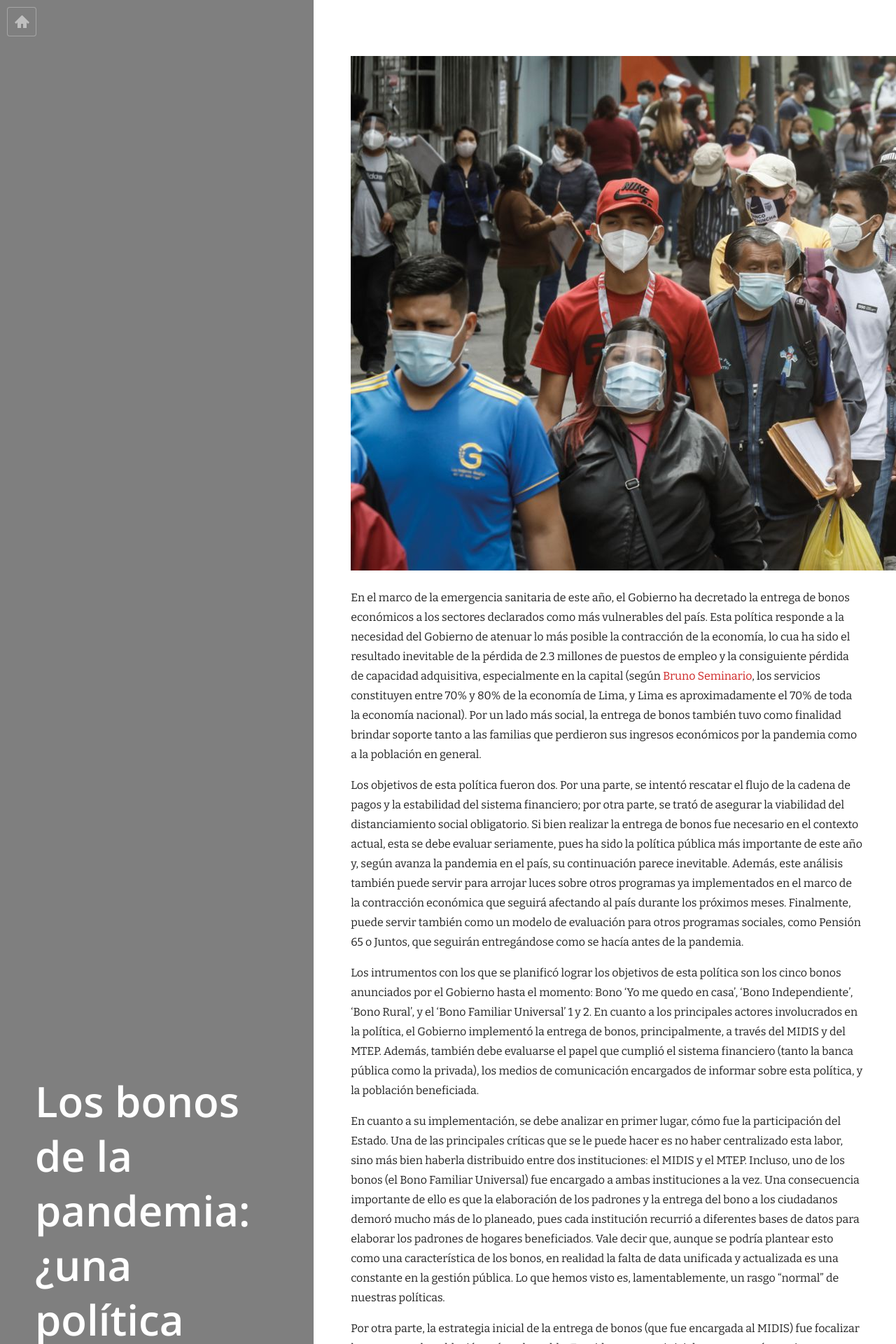
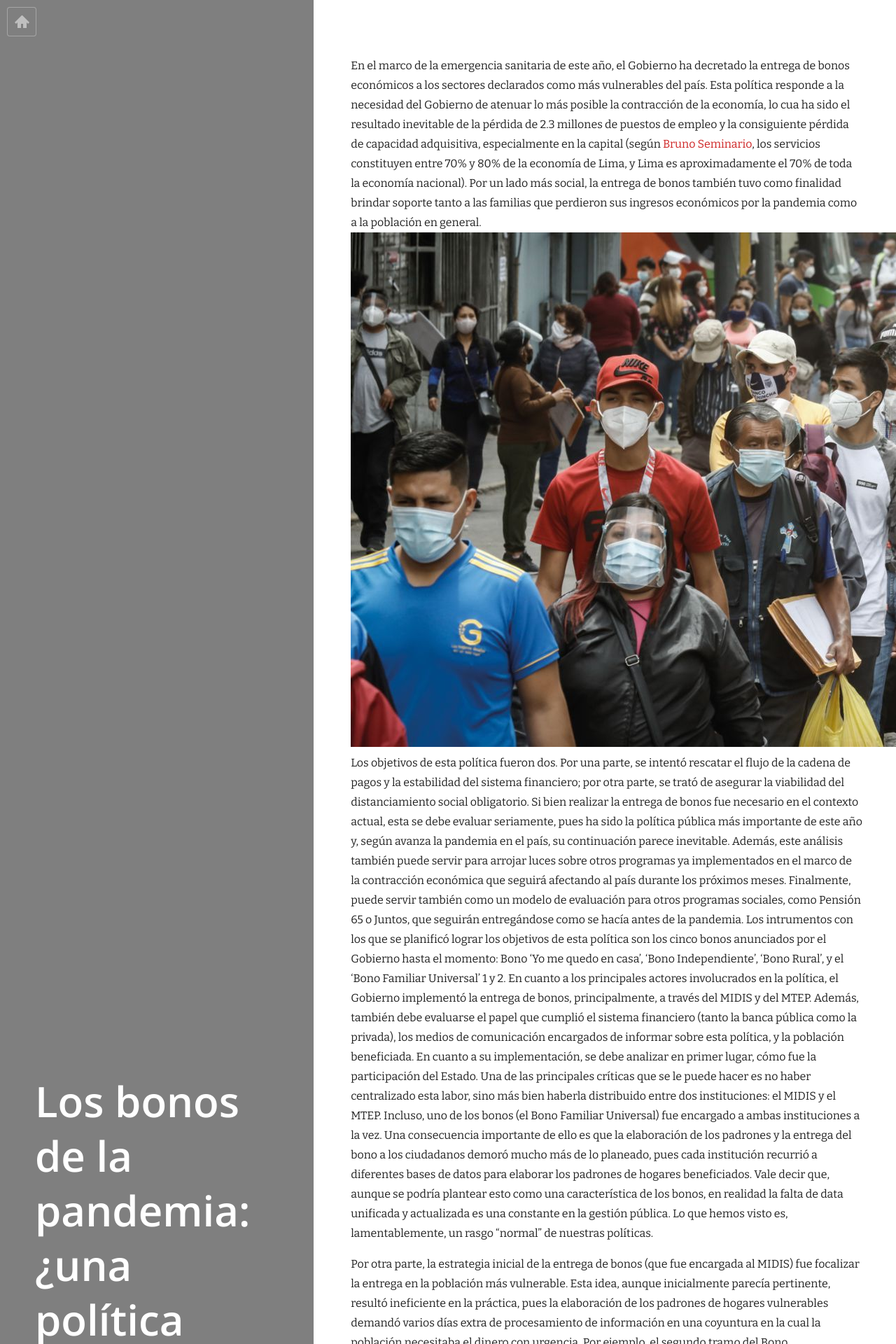
Before and after one commit to hfarfanreto/politicas_publicas, a Jekyll site: the page built from _posts/2020-11-17-welcome-to-jekyll.md, in a window 1280 px wide. Shown: the top 1920 px of the page at 70% size. Built offline with Jekyll 4.4.1, drawn with Linux system fonts in a browser that asks for light colours; nearby versions of some CDN libraries.

```diff
--- a/_posts/2014-01-08-welcome-to-jekyll.md
+++ b/_posts/2020-11-17-welcome-to-jekyll.md
@@ -3,15 +3,10 @@ layout: post
 title: "Los bonos de la pandemia: ¿una política exitosa?"
 date:   2020-11-17 16:05:30 -0500
 ---
-
+En el marco de la emergencia sanitaria de este año, el Gobierno ha decretado la entrega de bonos económicos a los sectores declarados como más vulnerables del país. Esta política responde a la necesidad del Gobierno de atenuar lo más posible la contracción de la economía, lo cua ha sido el resultado inevitable de la pérdida de 2.3 millones de puestos de empleo y la consiguiente pérdida de capacidad adquisitiva, especialmente en la capital (según [Bruno Seminario](https://ojo-publico.com/2031/bruno-seminario-esta-pandemia-cierra-el-periodo-neoliberal), los servicios constituyen entre 70% y 80% de la economía de Lima, y Lima es aproximadamente el 70% de toda la economía nacional). Por un lado más social, la entrega de bonos también tuvo como finalidad brindar soporte tanto a las familias que perdieron sus ingresos económicos por la pandemia como a la población en general.
 ![pandemia1](https://github.com/hfarfanreto/politicas_publicas/blob/main/images/pandemia1.jpg?raw=true "Fuente: La República")
-
-En el marco de la emergencia sanitaria de este año, el Gobierno ha decretado la entrega de bonos económicos a los sectores declarados como más vulnerables del país. Esta política responde a la necesidad del Gobierno de atenuar lo más posible la contracción de la economía, lo cua ha sido el resultado inevitable de la pérdida de 2.3 millones de puestos de empleo y la consiguiente pérdida de capacidad adquisitiva, especialmente en la capital (según [Bruno Seminario](https://ojo-publico.com/2031/bruno-seminario-esta-pandemia-cierra-el-periodo-neoliberal), los servicios constituyen entre 70% y 80% de la economía de Lima, y Lima es aproximadamente el 70% de toda la economía nacional). Por un lado más social, la entrega de bonos también tuvo como finalidad brindar soporte tanto a las familias que perdieron sus ingresos económicos por la pandemia como a la población en general.
-
 Los objetivos de esta política fueron dos. Por una parte, se intentó rescatar el flujo de la cadena de pagos y la estabilidad del sistema financiero; por otra parte, se trató de asegurar la viabilidad del  distanciamiento  social  obligatorio. Si bien realizar la entrega de bonos fue necesario en el contexto actual, esta se debe evaluar seriamente, pues ha sido la política pública más importante de este año y, según avanza la pandemia en el país, su continuación parece inevitable. Además, este análisis también puede servir para arrojar luces sobre otros  programas ya implementados en el marco de la contracción económica que seguirá afectando al país durante los próximos meses. Finalmente, puede servir también como un modelo de evaluación para otros programas sociales, como Pensión 65 o Juntos, que seguirán entregándose como se hacía antes de la pandemia.
-
 Los intrumentos con los que se planificó lograr los objetivos de esta política son los cinco bonos anunciados por el Gobierno hasta el momento: Bono ‘Yo me quedo en casa’, ‘Bono Independiente’, ‘Bono Rural’, y el ‘Bono Familiar Universal’ 1 y 2. En cuanto a los principales actores involucrados en la política, el Gobierno implementó la entrega de bonos, principalmente, a través del MIDIS y del MTEP. Además, también debe evaluarse el papel que cumplió el sistema financiero (tanto la banca pública como la privada), los medios de comunicación encargados de informar sobre esta política, y la población beneficiada.
-
 En cuanto a su implementación, se debe analizar en primer lugar, cómo fue la participación del Estado. Una de las principales críticas que se le puede hacer es no haber centralizado esta labor, sino más bien haberla distribuido entre dos instituciones: el MIDIS y el MTEP. Incluso, uno de los bonos (el Bono Familiar Universal) fue encargado a ambas instituciones a la vez.  Una consecuencia importante de ello es que la elaboración de los padrones y la entrega del bono a los ciudadanos demoró mucho más de lo planeado, pues cada institución recurrió a diferentes bases de datos para elaborar los padrones de hogares beneficiados. Vale decir que, aunque se podría plantear esto como una característica de los bonos, en realidad la falta de data unificada y actualizada es una constante en la gestión pública. Lo que hemos visto es, lamentablemente, un rasgo "normal" de nuestras políticas.
 
 Por otra parte, la estrategia inicial de la entrega de bonos (que fue encargada al MIDIS) fue focalizar la entrega en la población más vulnerable. Esta idea, aunque inicialmente parecía pertinente, resultó ineficiente en la práctica, pues la elaboración de los padrones de hogares vulnerables demandó varios días extra de procesamiento de información en una coyuntura en la cual la población necesitaba el dinero con urgencia. Por ejemplo, el  segundo  tramo  del  Bono  Independiente  demoró  dos  semanas  en  hacerse  efectivo  desde  su  anuncio,  el  Bono  Rural  inició  el  pago  más de un mes después de anunciarse y el Bono Familiar Universal tuvo que empezar a entregarse aún con un padrón incompleto, dos semanas después de que se firmara el decreto que urgencia que lo oficializó ([BCRP](https://www.bcrp.gob.pe/docs/Publicaciones/Reporte-Inflacion/2020/junio/reporte-de-inflacion-junio-2020.pdf), p.24). Esta demora tuvo como efecto que los miembros económicamente activos del hogar tuvieran que salir a trabajar, incumpliendo así el aislamiento social propuesto por el Gobierno. Recién tras la entrega de los tres primeros bonos (Bono ‘Yo me quedo en casa’, ‘Bono Independiente’ y ‘Bono Rural’), se decidió cambiar el enfoque de la política y priorizar la cobertura por encima de la focalización. Como resultado, se anunció la entrega del Bono Familiar Universal.
```
